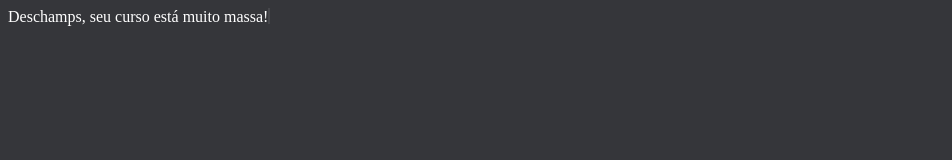
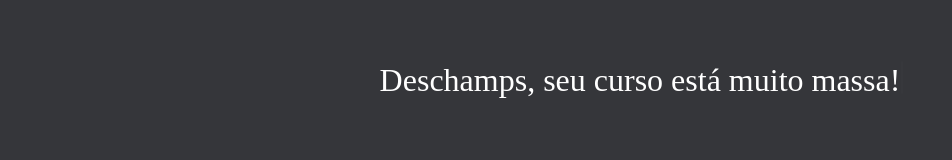
Before and after one commit to asmmichel/mensagem-deschamps, a plain HTML site: page index.html in a window 1280 px wide. Shown: the whole page, without its empty margins (0-952 px from the left). Drawn offline with Linux system fonts and the light colour scheme.

Commit message:
tempos aleatorios

```diff
--- a/index.html
+++ b/index.html
@@ -5,14 +5,16 @@
   <meta http-equiv="X-UA-Compatible" content="IE=edge">
   <meta name="viewport" content="width=device-width, initial-scale=1.0">
   <link rel="stylesheet" href="style.css">
-  <title>Thank You</title>
+  <title>Mensagem para Deschamps</title>
 </head>
 <body>
 
-  <div class="div-troca-de-texto">
-    <span class="texto-inicial">Deschamps, seu curso está</span>
-    <span class="span-da-palavra"></span>
-    <span class="cursor"></span>
+  <div class="container">
+    <div class="div-troca-de-texto">
+      <span class="texto-inicial">Deschamps, seu curso está</span>
+      <span class="span-da-palavra"></span>
+      <span class="cursor"></span>
+    </div>
   </div>
 
   <script src="script.js"></script>
--- a/script.js
+++ b/script.js
@@ -15,9 +15,9 @@ function escreverPalavra() {
       escreverPalavra();
     } else {
       cursor.classList.add(piscando);
-      setTimeout(apagarPalavra, 1500);
+      setTimeout(apagarPalavra, mandarDigitacaoVariada(500,3000));
     }
-  }, 60);
+  }, mandarDigitacaoVariada(20,90));
 }
 
 function apagarPalavra() {
@@ -32,9 +32,14 @@ function apagarPalavra() {
       i++
       if(i >= arrayDasPalavras.length) i = 0;
       cursor.classList.add(piscando);
-      setTimeout(escreverPalavra, 750);
+      setTimeout(escreverPalavra, mandarDigitacaoVariada(500,3000));
     }
-  }, 60);
+  }, mandarDigitacaoVariada(20,90));
+}
+
+
+function mandarDigitacaoVariada(min, max) {
+  return Math.floor(Math.random() * (max - min + 1)) + min;
 }
 
 cursor.classList.add(piscando);
--- a/style.css
+++ b/style.css
@@ -1,6 +1,14 @@
 body {
   background-color: #35363A;
   color: white;
+  font-size: 2em;
+}
+
+.container {
+  position: absolute;
+  top: 10%;
+  left: 50%;
+  transform: translate(-50%, -50%);
 }
 
 .div-troca-de-texto {
```
